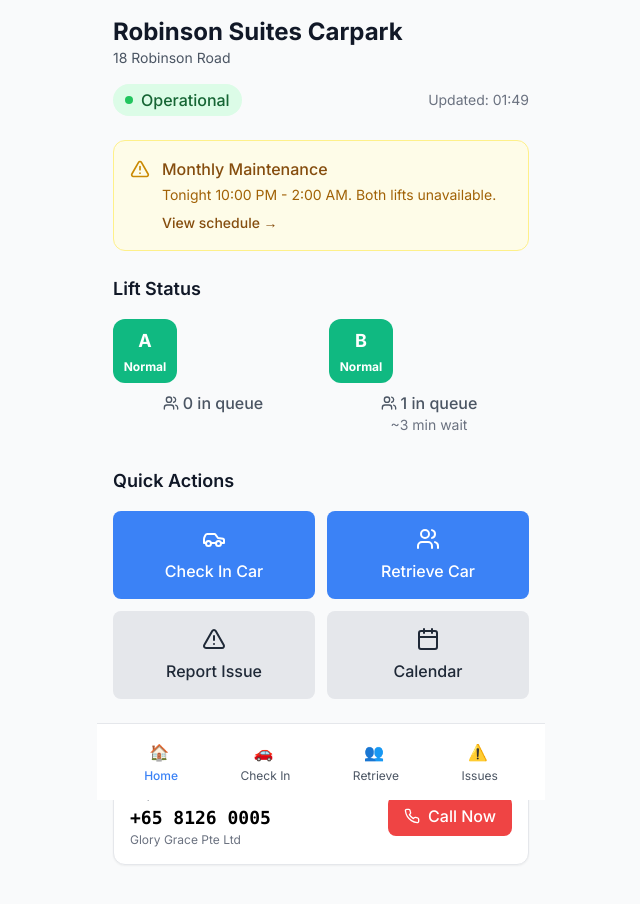
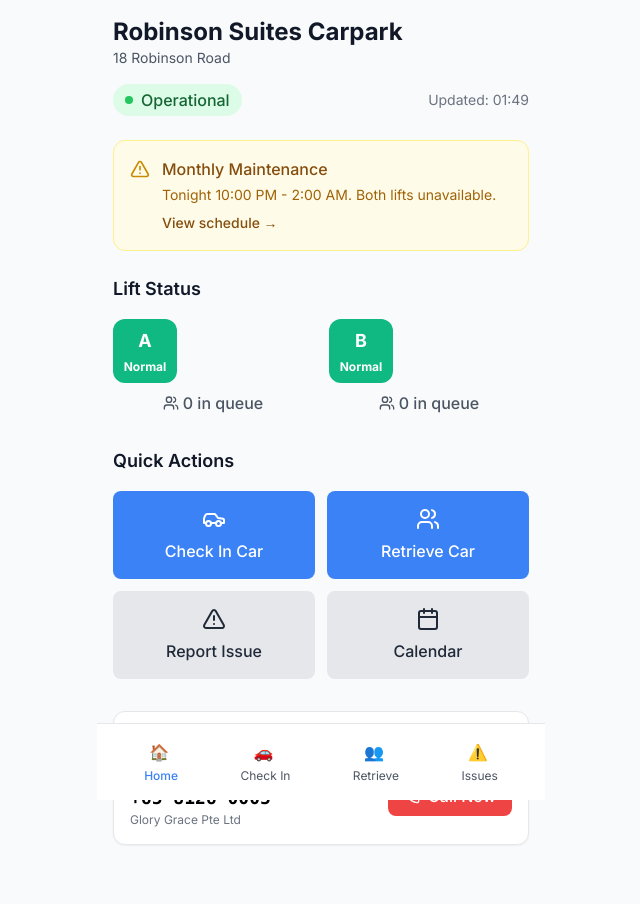
Before and after one commit to cjiajing/robinson-parking, a Next.js app: page / in a window 1280 px wide. Shown: the top 904 px of the page, without its empty margins (319-959 px from the left). Built offline with nearby package versions, Linux system fonts and the light colour scheme.

Commit message:
Update page.js

```diff
--- a/src/app/page.js
+++ b/src/app/page.js
@@ -11,7 +11,7 @@ import Link from 'next/link';
 export default function Home() {
   const [systemStatus, setSystemStatus] = useState('operational');
   const [liftA, setLiftA] = useState({ status: 'normal', queue: 0 });
-  const [liftB, setLiftB] = useState({ status: 'normal', queue: 1 });
+  const [liftB, setLiftB] = useState({ status: 'normal', queue: 0 });
   const [lastUpdated, setLastUpdated] = useState(new Date());
   const [userCode, setUserCode] = useState('');
 
```
